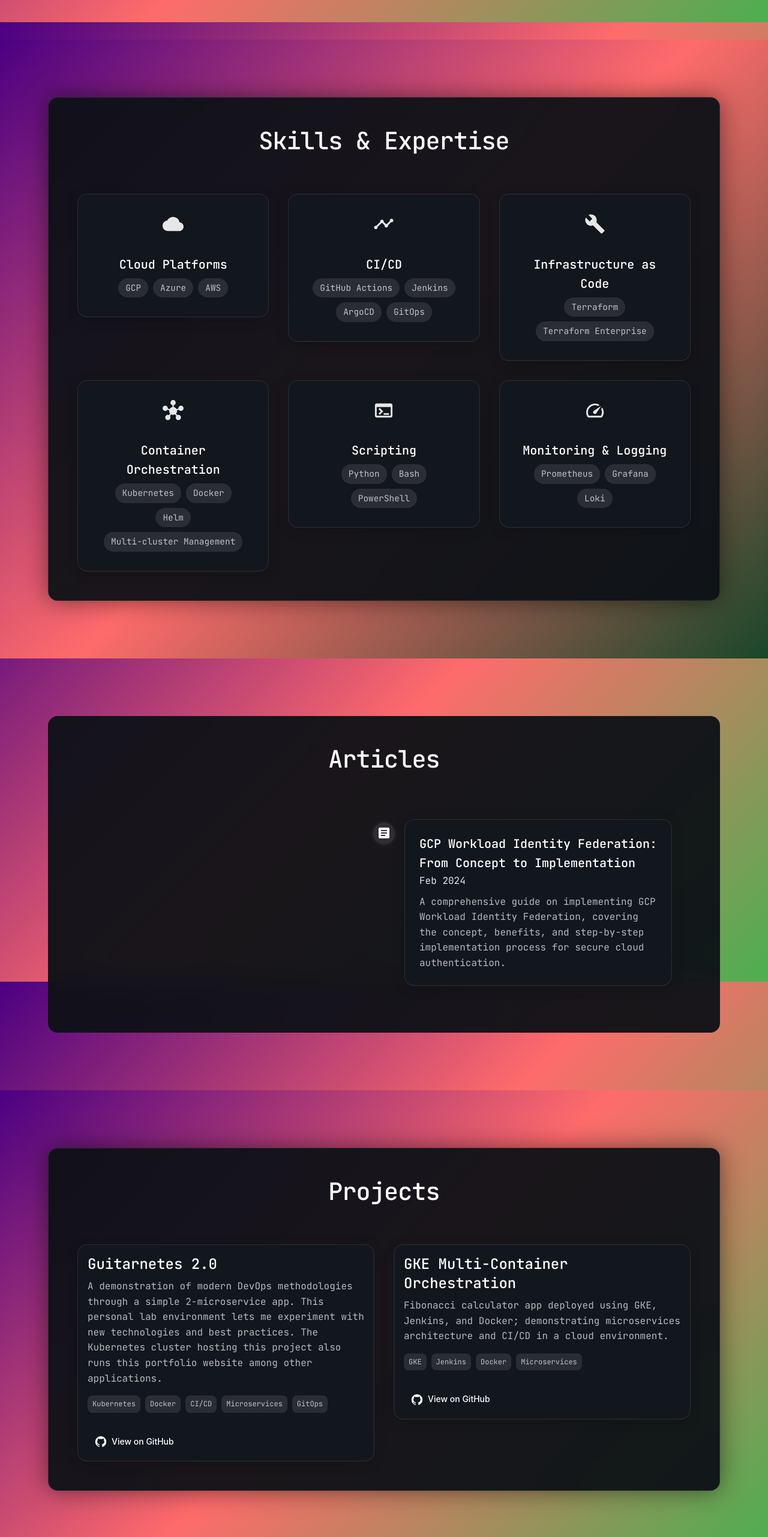
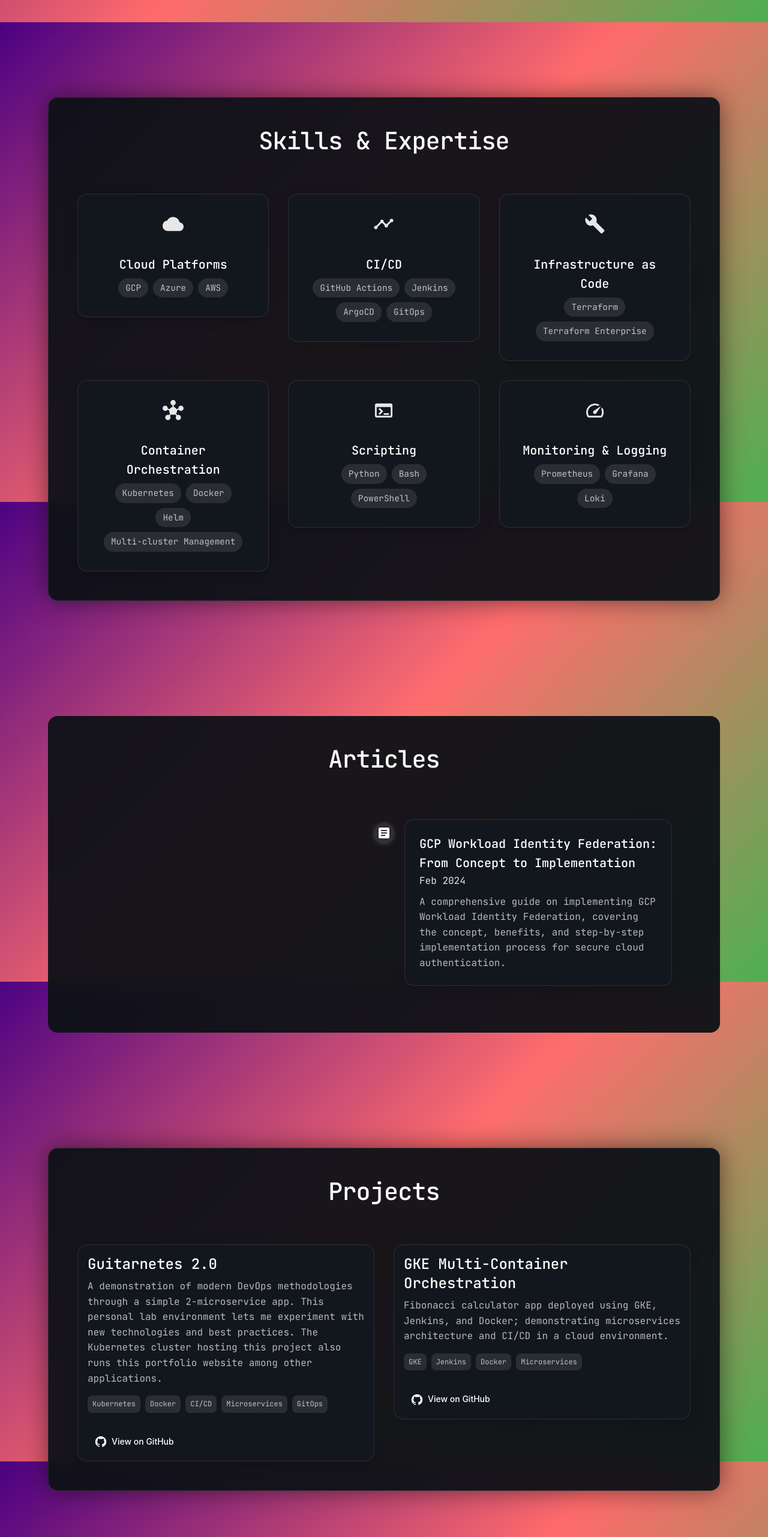
Before and after one commit to yanirw/guitarnetes2.0, a React (Create React App) app in the folder app/frontend/: page / in a window 1280 px wide. Shown: the part 2057-4620 px from the top of the page at 60% size. Built offline with nearby package versions, Linux system fonts and the light colour scheme.

Commit message:
Initial commit on feat/web-frontend

```diff
--- a/app/frontend/package.json
+++ b/app/frontend/package.json
@@ -55,6 +55,7 @@
     ]
   },
   "devDependencies": {
+    "gh-pages": "^6.3.0",
     "typescript": "^3.4.5"
   }
 }
--- a/app/frontend/src/App.tsx
+++ b/app/frontend/src/App.tsx
@@ -102,11 +102,30 @@
         <Hero />
         <Expertise />
         <Box
+          sx={{
+            position: 'relative',
+            minHeight: '100vh',
+            background: 'linear-gradient(135deg, #4B0082 0%, #FF6B6B 50%, #4CAF50 100%)',
+            backgroundAttachment: 'fixed',
+            backgroundSize: 'cover',
+            '&::before': {
+              content: '""',
+              position: 'absolute',
+              top: 0,
+              left: 0,
+              right: 0,
+              bottom: 0,
+              background: 'radial-gradient(circle at 50% 50%, rgba(255, 255, 255, 0.2) 0%, rgba(255, 255, 255, 0) 70%)',
+              opacity: 0.1,
+              pointerEvents: 'none',
+            }
+          }}
+        >
+          <Box
             component="main"
             sx={{
-            background: 'linear-gradient(135deg, #4B0082 0%, #FF6B6B 50%, #4CAF50 100%)',
-            backgroundAttachment: 'fixed',
-            minHeight: '100vh',
+              position: 'relative',
+              zIndex: 1,
               '& > *': {
                 background: 'transparent',
                 boxShadow: 'none',
@@ -125,6 +144,7 @@
             <Projects />
             <Contact />
           </Box>
+        </Box>
         <Footer />
       </div>
     </ThemeProvider>
--- a/app/frontend/src/components/About.tsx
+++ b/app/frontend/src/components/About.tsx
@@ -2,9 +2,11 @@
 import { Box, Container, Typography, Grid, Paper } from '@mui/material';
 import { motion } from 'framer-motion';
 import { Code as CodeIcon, Cloud as CloudIcon, Security as SecurityIcon } from '@mui/icons-material';
+import SectionWrapper from './SectionWrapper';
 
 const About = () => {
   return (
+    <SectionWrapper>
       <Box
         id="about"
         sx={{
@@ -213,6 +215,7 @@
           </Box>
         </Container>
       </Box>
+    </SectionWrapper>
   );
 };
 
--- a/app/frontend/src/components/Articles.tsx
+++ b/app/frontend/src/components/Articles.tsx
@@ -3,6 +3,7 @@
 import { Timeline, TimelineItem, TimelineSeparator, TimelineConnector, TimelineContent, TimelineDot } from '@mui/lab';
 import { motion } from 'framer-motion';
 import { Article as ArticleIcon } from '@mui/icons-material';
+import SectionWrapper from './SectionWrapper';
 
 const articles = [
   {
@@ -15,6 +16,7 @@
 
 const Articles = () => {
   return (
+    <SectionWrapper>
       <Box
         id="articles"
         sx={{
@@ -142,6 +144,7 @@
           </motion.div>
         </Container>
       </Box>
+    </SectionWrapper>
   );
 };
 
--- a/app/frontend/src/components/Contact.tsx
+++ b/app/frontend/src/components/Contact.tsx
@@ -2,6 +2,7 @@
 import { Box, Container, Typography, Grid, Paper, Button } from '@mui/material';
 import { motion } from 'framer-motion';
 import { Email, LinkedIn, GitHub } from '@mui/icons-material';
+import SectionWrapper from './SectionWrapper';
 
 const Contact = () => {
   const contactMethods = [
@@ -29,26 +30,14 @@
   ];
 
   return (
+    <SectionWrapper>
       <Box
         id="contact"
         sx={{
           py: 12,
-        background: 'linear-gradient(135deg, #4B0082 0%, #FF6B6B 50%, #4CAF50 100%)',
           position: 'relative',
-        overflow: 'hidden',
         }}
       >
-      <Box
-        sx={{
-          position: 'absolute',
-          top: 0,
-          left: 0,
-          right: 0,
-          bottom: 0,
-          opacity: 0.1,
-          background: 'radial-gradient(circle at 50% 50%, rgba(255, 255, 255, 0.2) 0%, rgba(255, 255, 255, 0) 70%)',
-        }}
-      />
         <Container maxWidth="lg">
           <Box
             sx={{
@@ -174,6 +163,7 @@
           </Box>
         </Container>
       </Box>
+    </SectionWrapper>
   );
 };
 
--- a/app/frontend/src/components/Projects.tsx
+++ b/app/frontend/src/components/Projects.tsx
@@ -3,6 +3,7 @@
 import { motion } from 'framer-motion';
 import { GitHub } from '@mui/icons-material';
 import { Grid as MuiGrid } from '@mui/material';
+import SectionWrapper from './SectionWrapper';
 
 const Projects = () => {
   const projects = [
@@ -21,26 +22,14 @@
   ];
 
   return (
+    <SectionWrapper>
       <Box
         id="projects"
         sx={{
           py: 12,
-        background: 'linear-gradient(135deg, #4B0082 0%, #FF6B6B 50%, #4CAF50 100%)',
           position: 'relative',
-        overflow: 'hidden',
         }}
       >
-      <Box
-        sx={{
-          position: 'absolute',
-          top: 0,
-          left: 0,
-          right: 0,
-          bottom: 0,
-          opacity: 0.1,
-          background: 'radial-gradient(circle at 50% 50%, rgba(255, 255, 255, 0.2) 0%, rgba(255, 255, 255, 0) 70%)',
-        }}
-      />
         <Container maxWidth="lg">
           <Box
             sx={{
@@ -172,6 +161,7 @@
           </Box>
         </Container>
       </Box>
+    </SectionWrapper>
   );
 };
 
--- /dev/null
+++ b/app/frontend/src/components/SectionWrapper.tsx
@@ -0,0 +1,22 @@
+import React from 'react';
+import { Box } from '@mui/material';
+
+interface SectionWrapperProps {
+  children: React.ReactNode;
+  isFirst?: boolean;
+}
+
+const SectionWrapper = ({ children, isFirst = false }: SectionWrapperProps) => {
+  return (
+    <Box
+      sx={{
+        position: 'relative',
+        zIndex: 1,
+      }}
+    >
+      {children}
+    </Box>
+  );
+};
+
+export default SectionWrapper;
--- a/app/frontend/src/components/Skills.tsx
+++ b/app/frontend/src/components/Skills.tsx
@@ -8,7 +8,10 @@
   Terminal as TerminalIcon,
   Timeline as TimelineIcon,
   Speed as SpeedIcon,
+  Code as CodeIcon,
+  Security as SecurityIcon,
 } from '@mui/icons-material';
+import SectionWrapper from './SectionWrapper';
 
 const skillCategories = [
   {
@@ -45,26 +48,14 @@
 
 const Skills = () => {
   return (
+    <SectionWrapper>
       <Box
         id="skills"
         sx={{
           py: 12,
-        background: 'linear-gradient(135deg, #4B0082 0%, #FF6B6B 50%, #1a472a 100%)',
           position: 'relative',
-        overflow: 'hidden',
         }}
       >
-      <Box
-        sx={{
-          position: 'absolute',
-          top: 0,
-          left: 0,
-          right: 0,
-          bottom: 0,
-          opacity: 0.1,
-          background: 'radial-gradient(circle at 50% 50%, rgba(255, 255, 255, 0.2) 0%, rgba(255, 255, 255, 0) 70%)',
-        }}
-      />
         <Container maxWidth="lg">
           <Box
             sx={{
@@ -175,6 +166,7 @@
           </Box>
         </Container>
       </Box>
+    </SectionWrapper>
   );
 };
 
```
Also changed, not shown: 1 other file (tests, documents, lock files or other folders). Lines whose indentation alone changed are shown as unchanged.
